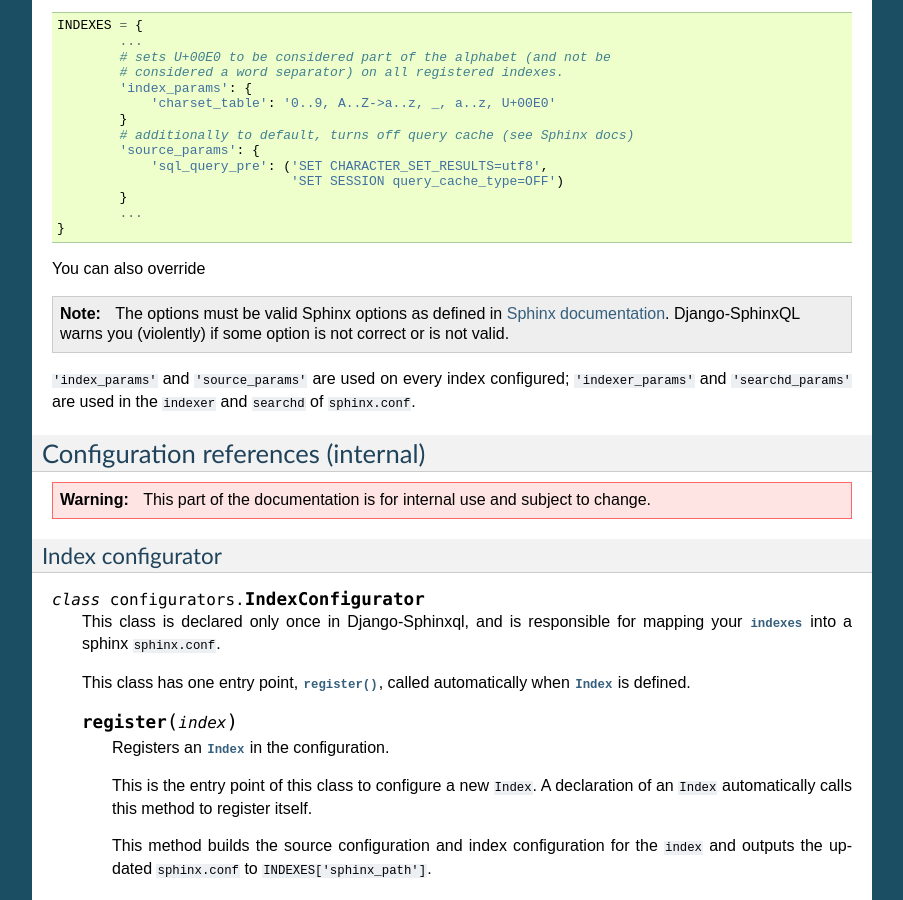
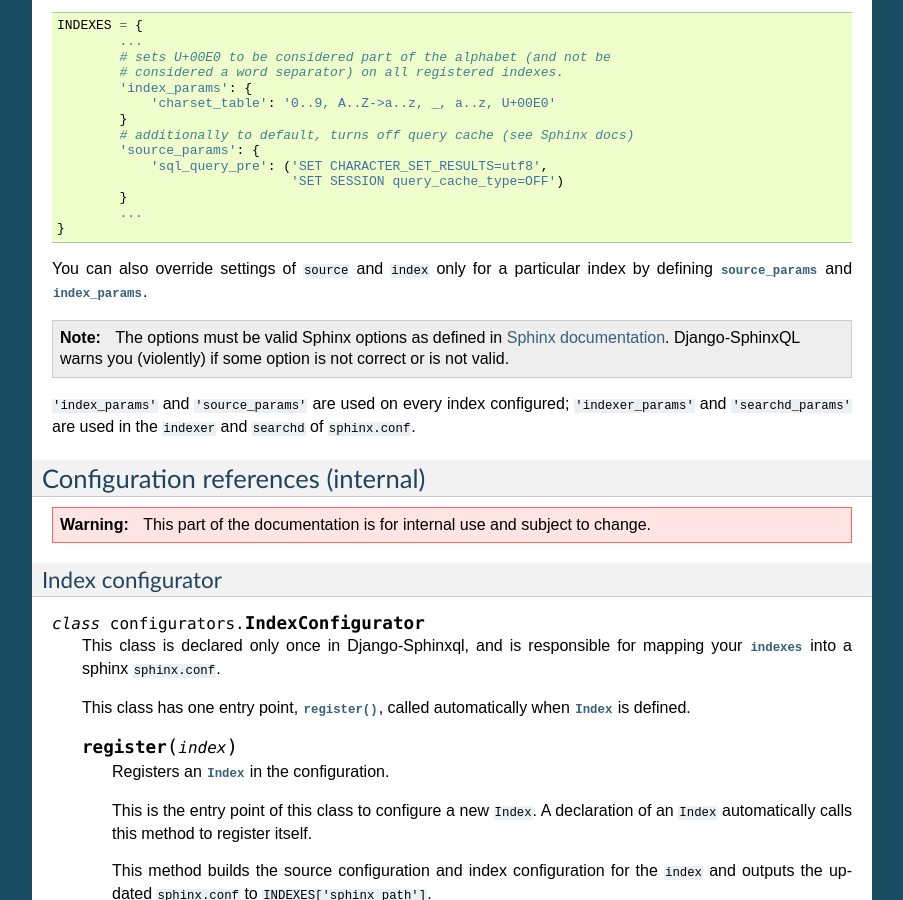
Before and after one commit to jorgecarleitao/django-sphinxql, a Sphinx documentation site: the page built from docs/configuration.rst, in a window 1280 px wide and 900 px high, scrolled down 1566 px. Shown: the whole window, without its empty margins (198-1101 px from the left). Built offline with Sphinx 7.4.7, drawn with Linux system fonts in a browser that asks for light colours.

Commit message:
Completed sentence left in middle in previous commit.

```diff
--- a/docs/configuration.rst
+++ b/docs/configuration.rst
@@ -112,7 +112,9 @@ For example::
 
 .. _Sphinx documentation: http://sphinxsearch.com/docs/current.html#conf-reference
 
-You can also override
+You can also override settings of ``source`` and ``index`` only for a particular
+index by defining :attr:`~sphinxql.indexes.Index.Meta.source_params` and
+:attr:`~sphinxql.indexes.Index.Meta.index_params`.
 
 .. note::
 
```
